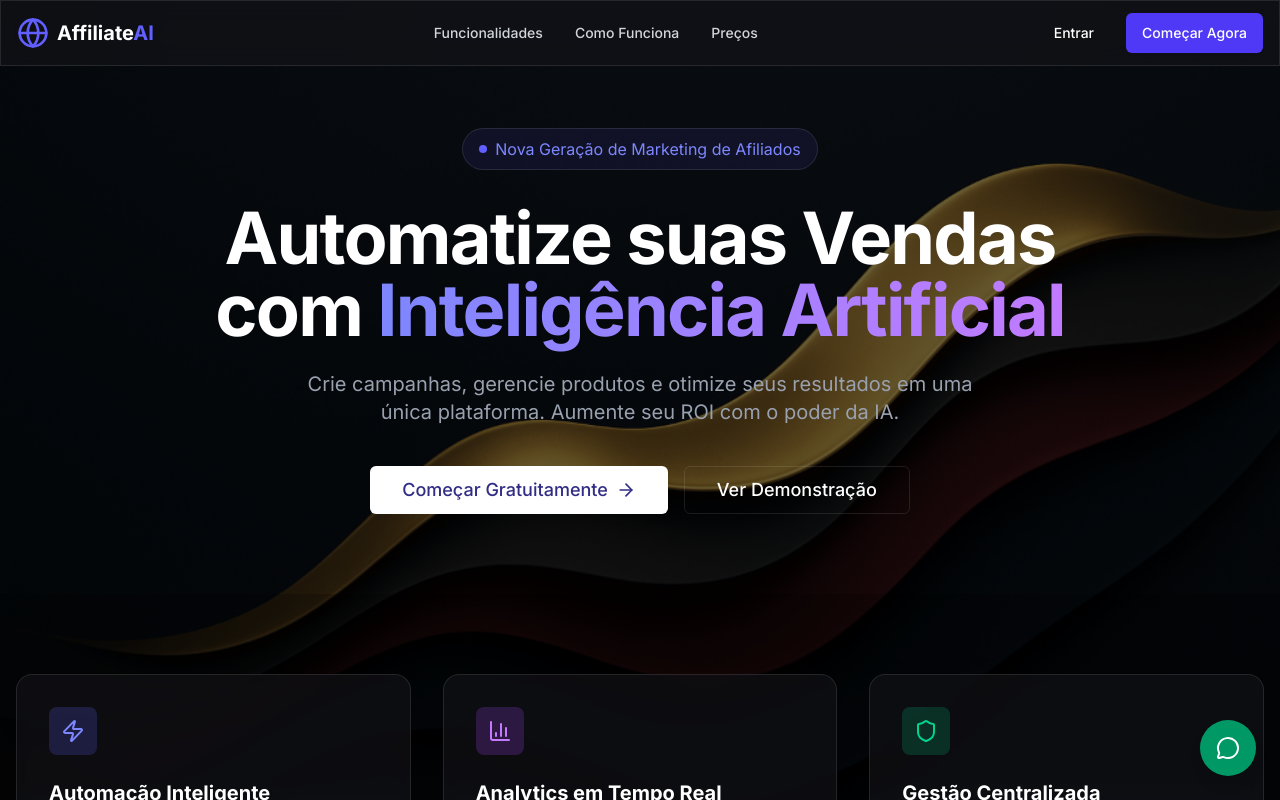
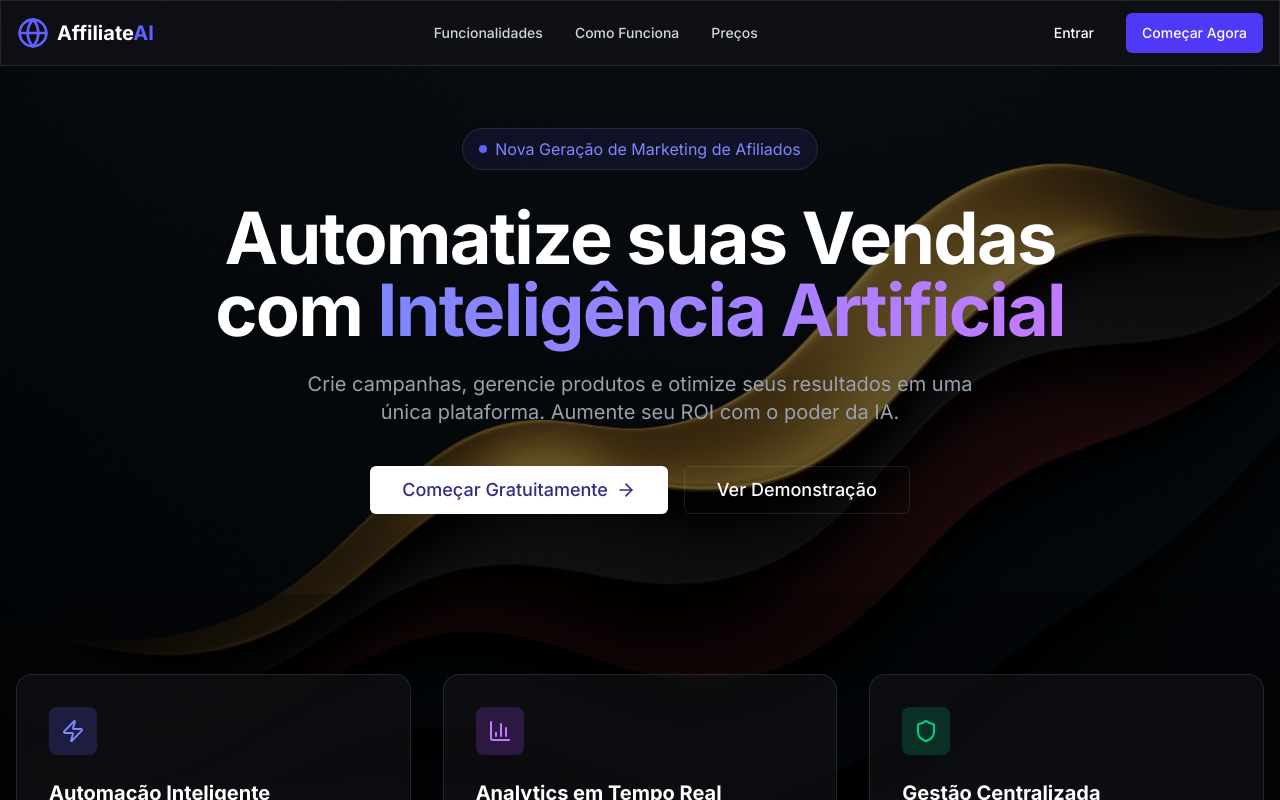
Before and after one commit to gerardinheiro/affiliate_ai, a Next.js app: page / in a window 1280 px wide. Shown: the top 800 px of the page. Built offline with nearby package versions, Linux system fonts and the light colour scheme.

Commit message:
Remove chatbots temporarily

```diff
--- a/src/app/page.tsx
+++ b/src/app/page.tsx
@@ -2,14 +2,12 @@
 
 import { Button } from "@/components/ui/button"
 import { LoginModal } from "@/components/auth/login-modal"
-import { CustomerChat } from "@/components/chat/customer-chat"
 import { Globe, ArrowRight, CheckCircle2, BarChart3, Zap, Shield } from "lucide-react"
 import Link from "next/link"
 
 export default function LandingPage() {
   return (
     <div className="min-h-screen flex flex-col">
-      <CustomerChat />
       {/* Header */}
       <header className="fixed top-0 w-full z-50 glass border-b border-white/10">
         <div className="container mx-auto px-4 h-16 flex items-center justify-between">
--- a/src/components/layout/dashboard-layout.tsx
+++ b/src/components/layout/dashboard-layout.tsx
@@ -1,6 +1,5 @@
 import { Sidebar } from "@/components/layout/sidebar"
 import { Header } from "@/components/layout/header"
-import { InternalChat } from "@/components/chat/internal-chat"
 
 export default function DashboardLayout({
     children,
@@ -16,7 +15,6 @@ export default function DashboardLayout({
                 <Header />
                 <div className="p-8">{children}</div>
             </main>
-            <InternalChat />
         </div>
     )
 }
```
